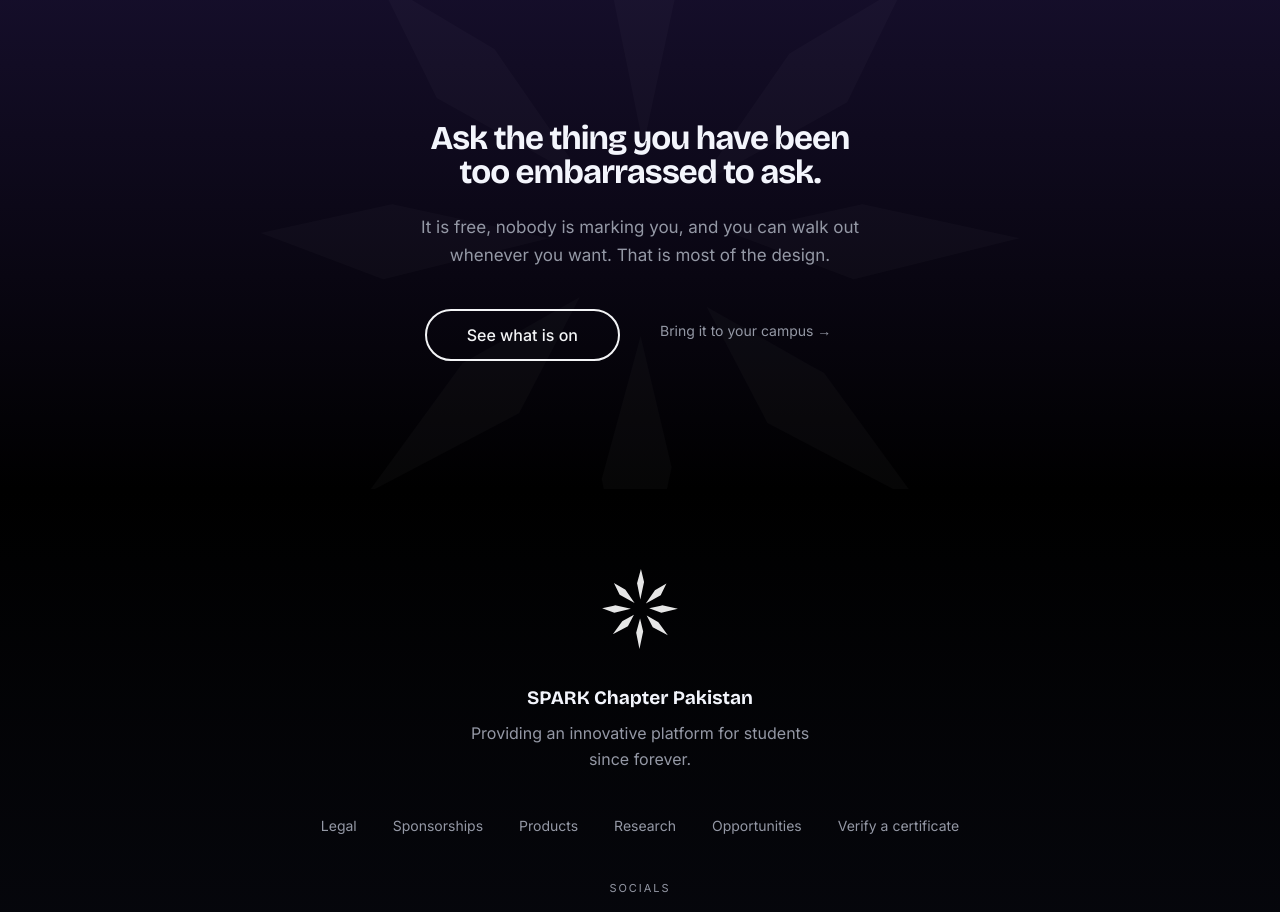
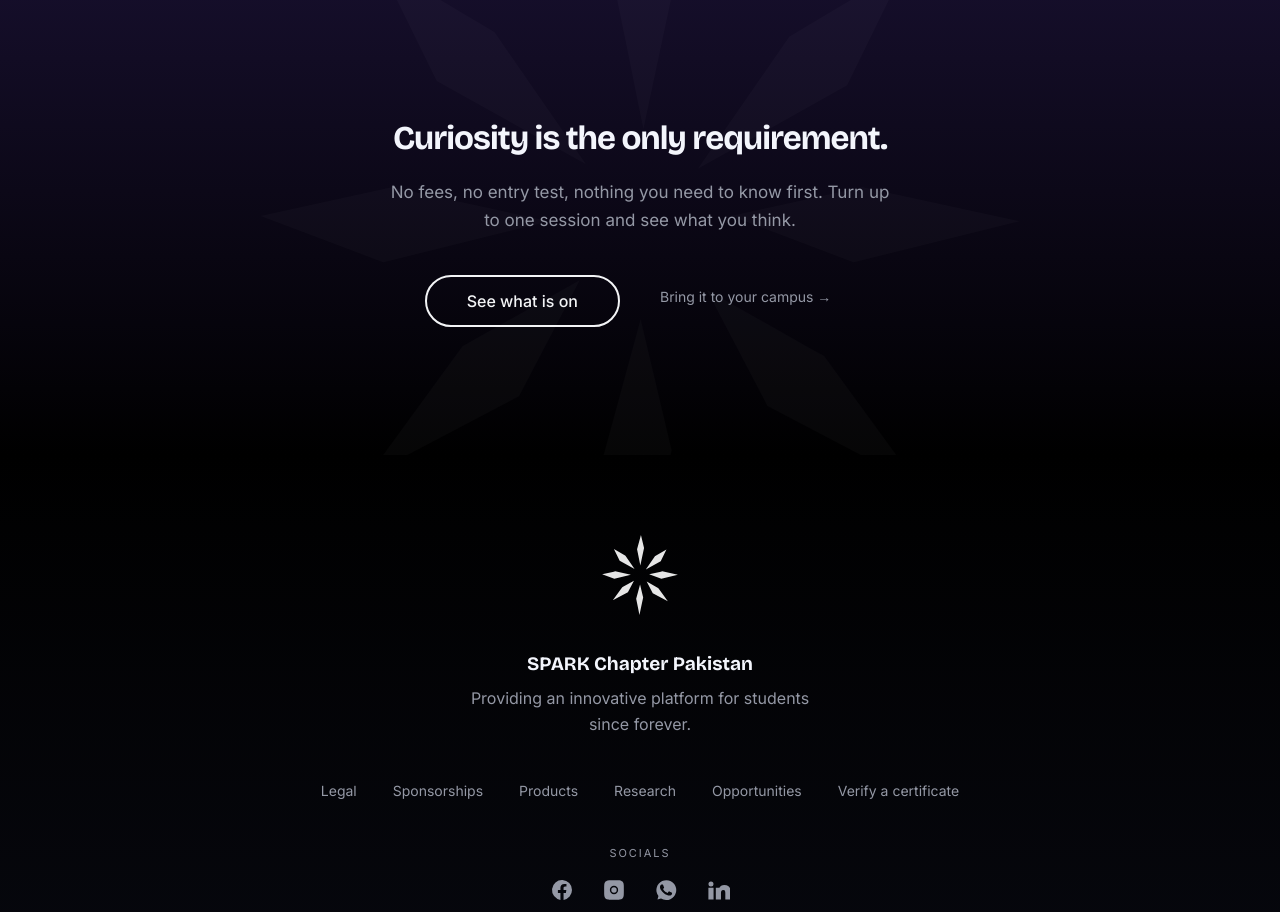
Before and after one commit to CaptainAlpha04/sparkDeployment, a Next.js app: page /mission in a window 1280 px wide. Shown: the part 4680-5592 px from the top of the page. Built offline with nearby package versions, Linux system fonts and the light colour scheme; no server answers.

Commit message:
copy: replace the mission closing headline
"Ask the thing you have been too embarrassed to ask" was clumsy to read
and put the awkwardness on the visitor. "Curiosity is the only
requirement" says the same thing as an invitation, and pairs directly
with the no fees, no entry test line underneath.

```diff
--- a/src/app/(site)/mission/page.tsx
+++ b/src/app/(site)/mission/page.tsx
@@ -269,11 +269,11 @@ export default function MissionPage() {
         <div className="relative mx-auto max-w-2xl text-center">
           <Reveal>
             <h2 className="text-5xl font-bold">
-              Ask the thing you have been too embarrassed to ask.
+              Curiosity is the only requirement.
             </h2>
             <p className="mx-auto mt-6 max-w-lg text-lg leading-relaxed text-muted-foreground">
-              It is free, nobody is marking you, and you can walk out whenever you
-              want. That is most of the design.
+              No fees, no entry test, nothing you need to know first. Turn up to one
+              session and see what you think.
             </p>
           </Reveal>
 
```
